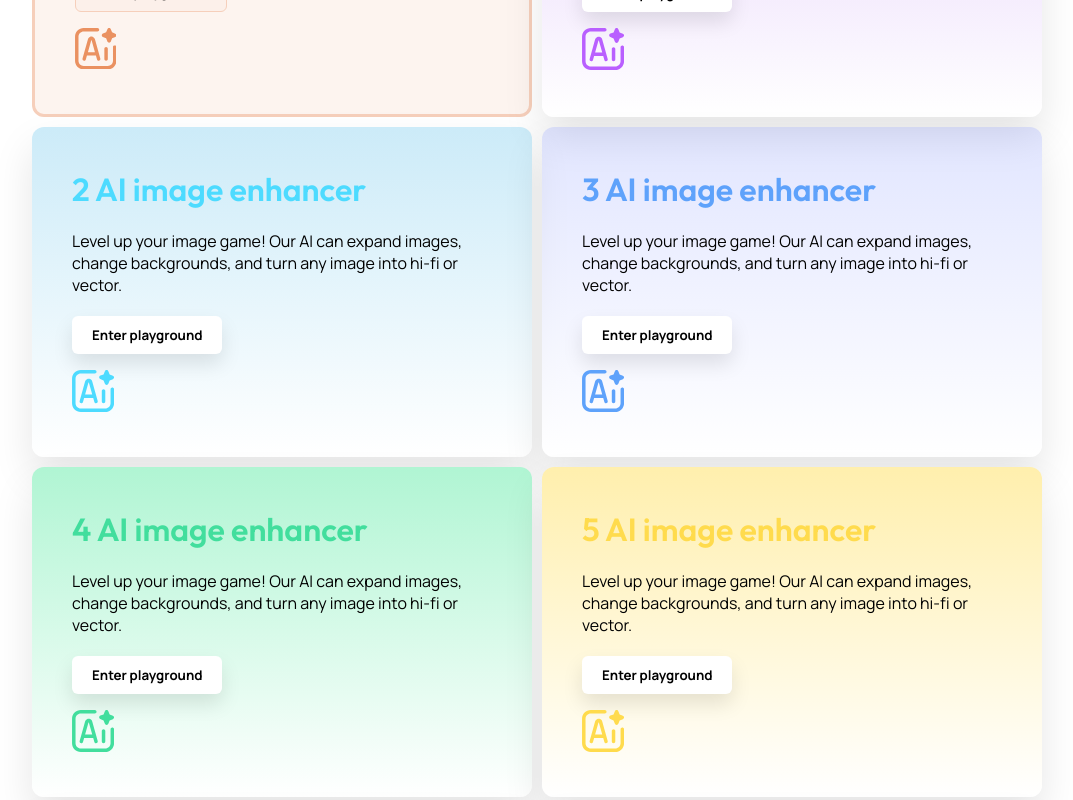
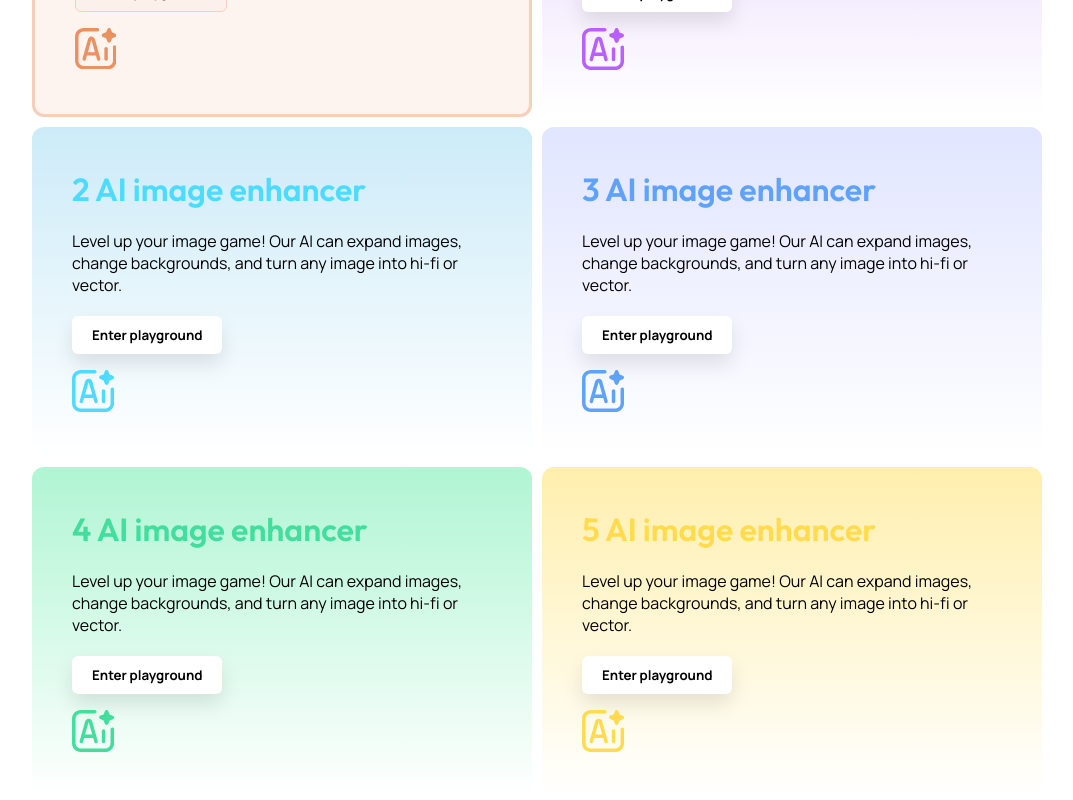
Before and after one commit to dhavanikgithub/cards-ui, a React (Vite) app: page / in a window 1280 px wide. Shown: the part 3340-4140 px from the top of the page, without its empty margins (103-1176 px from the left). Built offline with nearby package versions, Linux system fonts and the light colour scheme.

Commit message:
remove shadow in card 2

```diff
--- a/src/components/Card2.jsx
+++ b/src/components/Card2.jsx
@@ -3,7 +3,7 @@ import PropTypes from 'prop-types';
 
 const Card2 = ({ id, linerGradientStartColor, linerGradientEndColor, mainColor, contentTextColor, titleTextColor }) => {
     return (
-        <div className={`container`} style={{ background: `linear-gradient(to top, ${linerGradientStartColor}, ${linerGradientEndColor})`, boxShadow: 'rgba(0, 0, 0, 0.10) 0px 20px 40px' }}>
+        <div className={`container`} style={{ background: `linear-gradient(to top, ${linerGradientStartColor}, ${linerGradientEndColor})`,  }}>
             <div className="content">
                 <h1 className="ff-Outfit fw-600 fs-normal" style={{ color: `${titleTextColor}` }}>{id} AI image enhancer</h1>
                 <p className="ff-Manrope fs-normal fw-400" style={{ color: `${contentTextColor}` }}>
```
